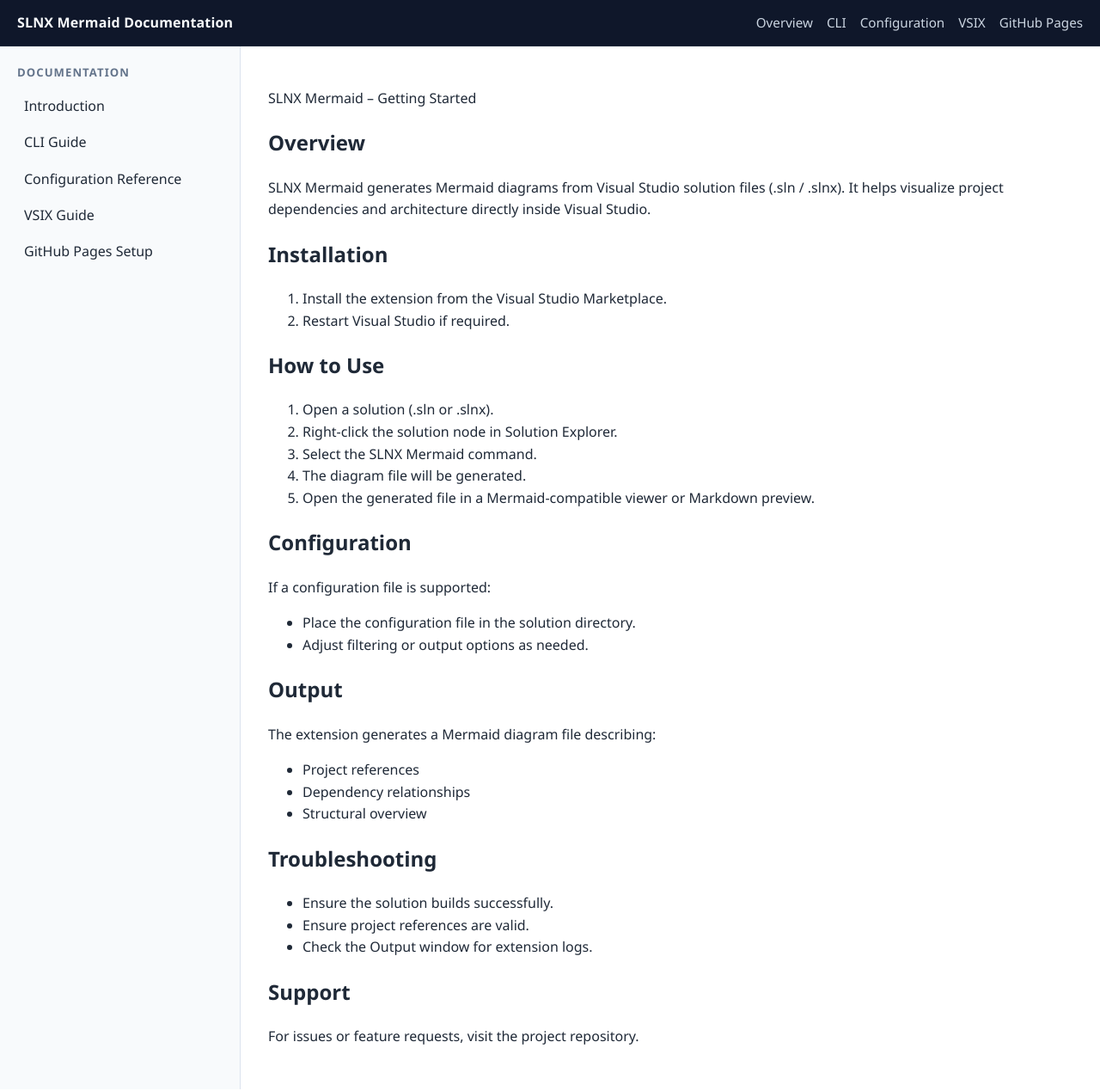
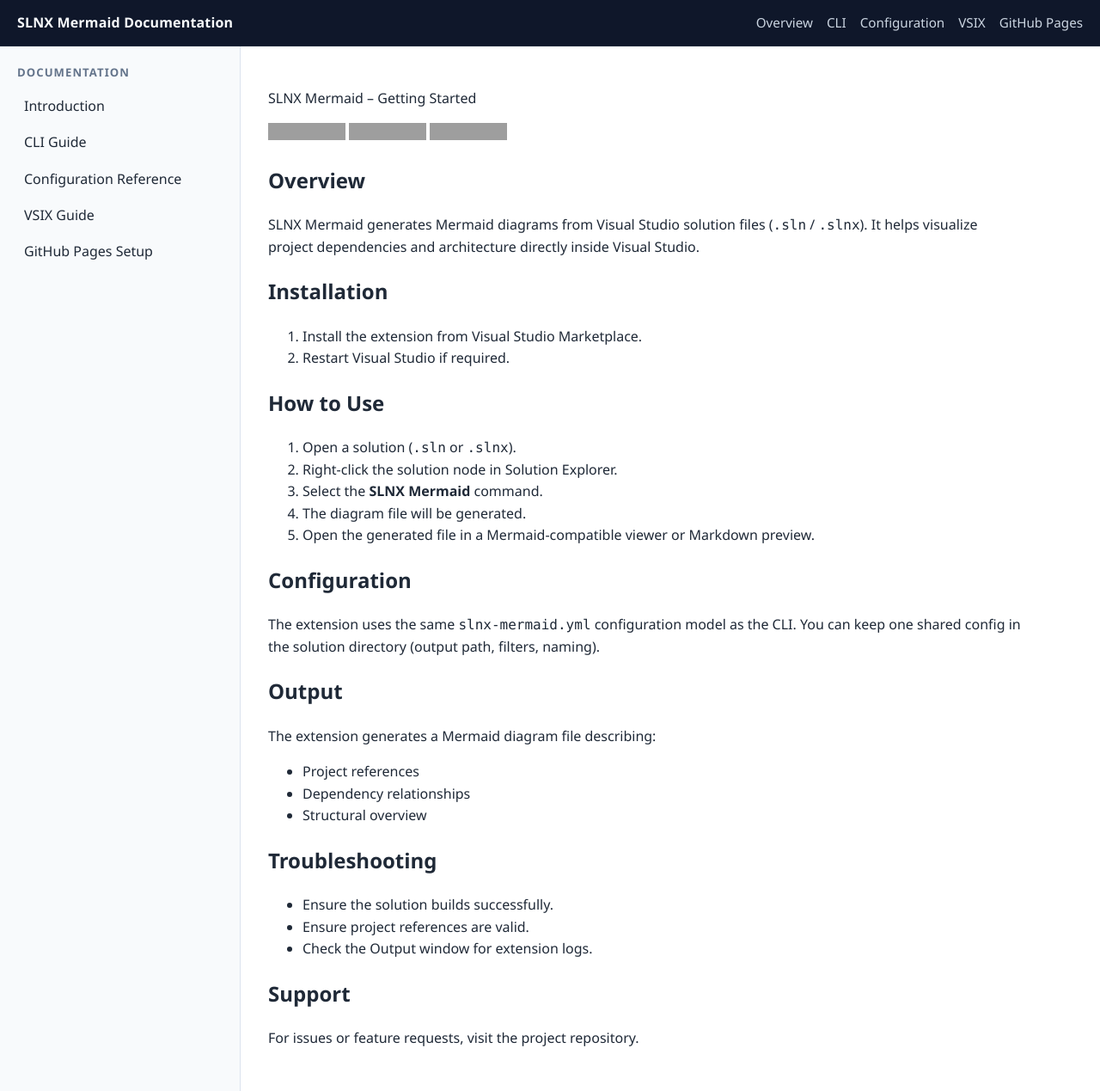
Before and after one commit to asienicki/slnx-mermaid, a Jekyll site: the page built from docs/vsix/GETTING_STARTED.md, in a window 1280 px wide and 1269 px high. Shown: the whole window at 86% size. Built offline with Jekyll 4.4.1, drawn with Linux system fonts in a browser that asks for light colours; our own code applies the rules of GitHub Pages for plain Markdown files; grey boxes are pictures that could not be loaded.

Commit message:
docs: refresh readmes for current workflow model

```diff
--- a/docs/vsix/GETTING_STARTED.md
+++ b/docs/vsix/GETTING_STARTED.md
@@ -1,29 +1,31 @@
 SLNX Mermaid – Getting Started
+
+[![Visual Studio Marketplace Version](https://img.shields.io/visual-studio-marketplace/v/SharpCode.slnxmermaid?label=VS%20Marketplace)](https://marketplace.visualstudio.com/items?itemName=SharpCode.slnxmermaid)
+[![Visual Studio Marketplace Downloads](https://img.shields.io/visual-studio-marketplace/d/SharpCode.slnxmermaid?label=Downloads)](https://marketplace.visualstudio.com/items?itemName=SharpCode.slnxmermaid)
+[![Visual Studio Marketplace Rating](https://img.shields.io/visual-studio-marketplace/r/SharpCode.slnxmermaid?label=Rating)](https://marketplace.visualstudio.com/items?itemName=SharpCode.slnxmermaid)
 
 ## Overview
 
-SLNX Mermaid generates Mermaid diagrams from Visual Studio solution files (.sln / .slnx).
+SLNX Mermaid generates Mermaid diagrams from Visual Studio solution files (`.sln` / `.slnx`).
 It helps visualize project dependencies and architecture directly inside Visual Studio.
 
 ## Installation
 
-1. Install the extension from the Visual Studio Marketplace.
+1. Install the extension from Visual Studio Marketplace.
 2. Restart Visual Studio if required.
 
 ## How to Use
 
-1. Open a solution (.sln or .slnx).
+1. Open a solution (`.sln` or `.slnx`).
 2. Right-click the solution node in Solution Explorer.
-3. Select the SLNX Mermaid command.
+3. Select the **SLNX Mermaid** command.
 4. The diagram file will be generated.
 5. Open the generated file in a Mermaid-compatible viewer or Markdown preview.
 
 ## Configuration
 
-If a configuration file is supported:
-
-* Place the configuration file in the solution directory.
-* Adjust filtering or output options as needed.
+The extension uses the same `slnx-mermaid.yml` configuration model as the CLI.
+You can keep one shared config in the solution directory (output path, filters, naming).
 
 ## Output
 
```
Also changed, not shown: docs/github-pages.md (+2 -2 lines), docs/vsix.md (+3 -6 lines), README.md.
